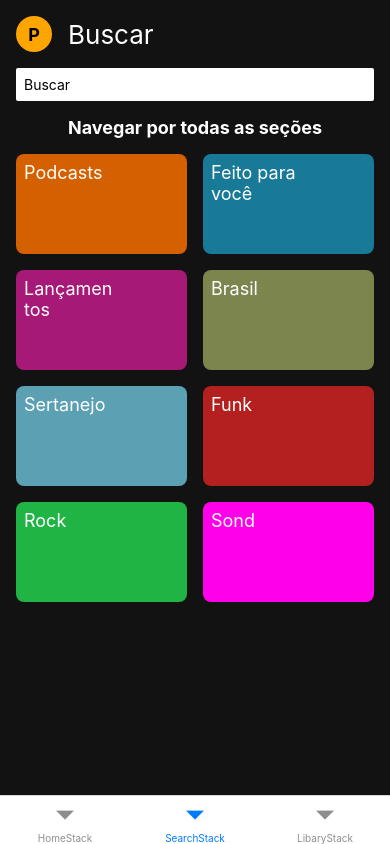
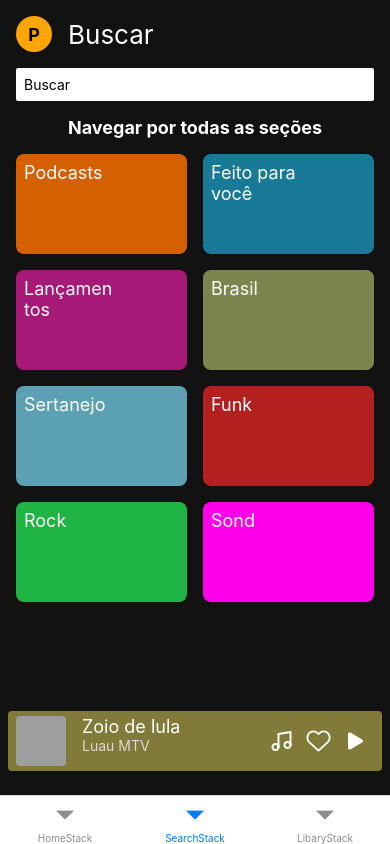
Before and after one commit to pedrokpdo/replica-spotify, a React Native app: screen /SearchStack in a window 390 px wide. Built offline with nearby package versions, Linux system fonts and the light colour scheme; grey boxes are pictures that could not be loaded.

Commit message:
MusicFocusComponent

```diff
--- /dev/null
+++ b/src/components/MusicFocusComponent/index.tsx
@@ -0,0 +1,31 @@
+import React from "react";
+import { Dimensions, Image, View } from "react-native";
+import { Row } from "../funcionais/RowComponent";
+import { Title } from "../funcionais/TitleComponent";
+//@ts-ignore
+import lual from '../../assets/lual.png'
+import { Text } from "../funcionais/TextComponent";
+import { AntDesign, Feather, Ionicons } from "@expo/vector-icons";
+
+const { height, width } = Dimensions.get('window')
+
+export const MusicFocusComponent = () => {
+    return (
+        <View style={{ position: 'absolute', height: height - 73, justifyContent: 'flex-end', width: width - 16, marginHorizontal: 8 }}>
+            <Row style={{ backgroundColor: '#817a38', height: 60, padding: 8, alignItems: 'center', borderRadius: 4, justifyContent: 'space-between' }}>
+                <Row>
+                    <Image source={lual} style={{ width: 50, height: 50, borderRadius: 4 }} />
+                    <View style={{ marginLeft: 16 }}>
+                        <Title>Zoio de lula</Title>
+                        <Text style={{ color: '#dadada' }}>Luau MTV</Text>
+                    </View>
+                </Row>
+                <Row style={{ justifyContent: 'space-around', width: 111 }}>
+                    <Feather name="music" size={24} color='white' />
+                    <AntDesign name="hearto" size={24} color='white' />
+                    <Ionicons name="play" size={24} color='white' />
+                </Row>
+            </Row>
+        </View>
+    )
+}
--- a/src/screens/SearchScreen/index.tsx
+++ b/src/screens/SearchScreen/index.tsx
@@ -5,6 +5,7 @@ import { Space } from "../../components/funcionais/SpaceComponent";
 import { Title } from "../../components/funcionais/TitleComponent";
 import { InputComponent } from "../../components/InputComponent";
 import { MainHeader } from "../../components/MainHeader";
+import { MusicFocusComponent } from "../../components/MusicFocusComponent";
 import { SearchComponent } from "../../components/SearchComponent";
 
 export const SearchScreen = () => {
@@ -18,7 +19,7 @@ export const SearchScreen = () => {
             </Space>
             <Space top={2}>
                 <Title bold style={{ alignSelf: 'center', fontSize: 18 }}>Navegar por todas as seções</Title>
-                <Row style={{ flexWrap: 'wrap', justifyContent: 'space-between',  }}>
+                <Row style={{ flexWrap: 'wrap', justifyContent: 'space-between', }}>
                     <SearchComponent color="#d46000" title="Podcasts" />
                     <SearchComponent color="#187a97" title="Feito para você" />
                     <SearchComponent color="#a71977" title="Lançamentos" />
@@ -27,9 +28,9 @@ export const SearchScreen = () => {
                     <SearchComponent color="#b41f1f" title="Funk" />
                     <SearchComponent color="#1fb444" title="Rock" />
                     <SearchComponent color="#ff00ea" title="Sond" />
-
                 </Row>
             </Space>
+            <MusicFocusComponent />
         </ContainerComponent>
     )
 }
```
